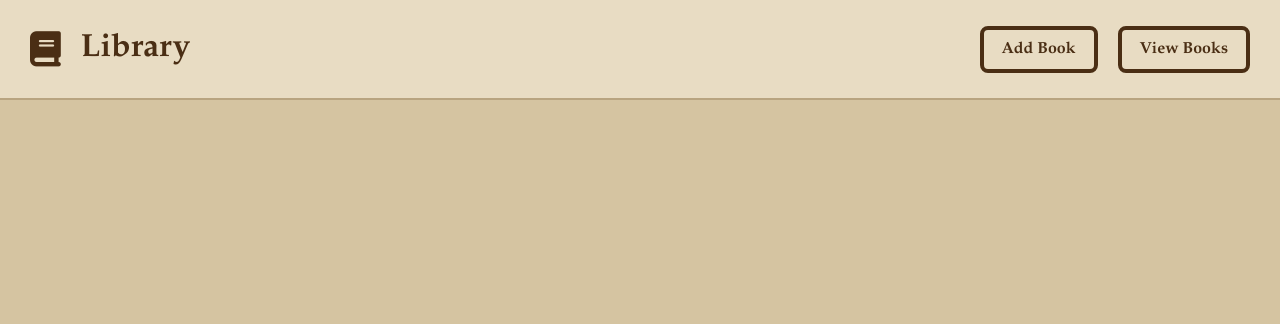
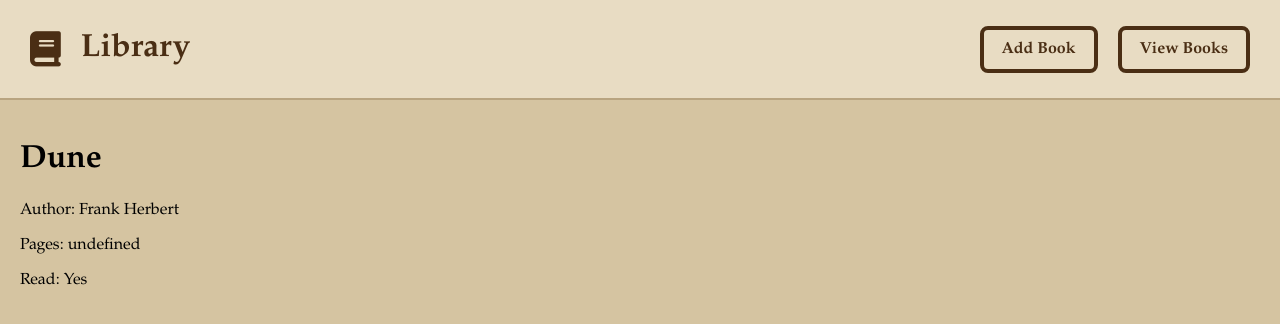
Before and after one commit to DomRadomski/library, a plain HTML site: page index.html in a window 1280 px wide. Drawn offline with Linux system fonts and the light colour scheme.

Commit message:
Added create bookcard and display book functions

```diff
--- a/index.html
+++ b/index.html
@@ -6,7 +6,7 @@
     <link rel="stylesheet" href="./styles.css">
     <link rel="stylesheet"
       href="https://cdn.jsdelivr.net/npm/@fortawesome/fontawesome-free@6.5.0/css/all.min.css">
-
+    <script src="./library.js" defer></script>
     <title>Library</title>
 </head>
 <body>
@@ -18,7 +18,8 @@
             </div>
             <div class="header-right"><a href="" id="view">Add Book</a><a href="" id="add">View Books</a></div>
         </div>
-        <div class="content"></div>
+        <div class="content">
+        </div>
     </div>
 
 </body>
--- a/library.js
+++ b/library.js
@@ -1,14 +1,68 @@
 const myLibrary = [];
 
-function Book(name, author, pages, haveRead) {
+function Book(name, author, numPages, haveRead) {
+
+  this.id = crypto.randomUUID();
   this.name = name;
-  this.id = crypto.randomUUID();
   this.author = author;
-  this.pages = pages;
+  this.numPages = numPages;
   this.haveRead = haveRead;
 }
 
-function addBookToLibrary(name, author, pages, haveRead) {
-  let book = new Book(name, author, pages, haveRead);
-  myLibrary.push(book);
+function addBookToLibrary(book) {
+    myLibrary.push(book);
 }
+
+function createBookCard(book) {
+  // Create main container
+  const bookDiv = document.createElement("div");
+  bookDiv.classList.add("book");
+
+  // Left section
+  const bookLeft = document.createElement("div");
+  bookLeft.classList.add("book-left");
+
+  const title = document.createElement("h1");
+  title.classList.add("book-title");
+  title.textContent = book.name; // Book title
+  bookLeft.appendChild(title);
+
+  // Right section
+  const bookRight = document.createElement("div");
+  bookRight.classList.add("book-right");
+
+  const author = document.createElement("p");
+  author.classList.add("book-info");
+  author.textContent = `Author: ${book.author}`;
+
+  const pages = document.createElement("p");
+  pages.classList.add("book-info");
+  pages.textContent = `Pages: ${book.pages}`;
+
+  const haveRead = document.createElement("p");
+  haveRead.classList.add("book-info");
+  haveRead.textContent = `Read: ${book.haveRead ? "Yes" : "No"}`;
+
+  bookRight.append(author, pages, haveRead);
+
+  // Combine left and right
+  bookDiv.append(bookLeft, bookRight);
+
+  return bookDiv;
+
+}
+
+function displayBooks() {
+    const content = document.querySelector(".content");
+
+    for (let book of myLibrary) {
+        let bookCard = createBookCard(book);
+        content.appendChild(bookCard);
+    }
+}
+
+
+const myBook = new Book("Dune", "Frank Herbert", 412, true)
+addBookToLibrary(myBook);
+
+displayBooks();
```
Also changed, not shown: 1 other file.
